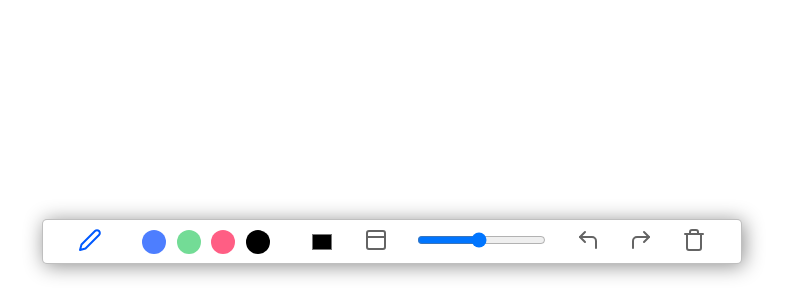
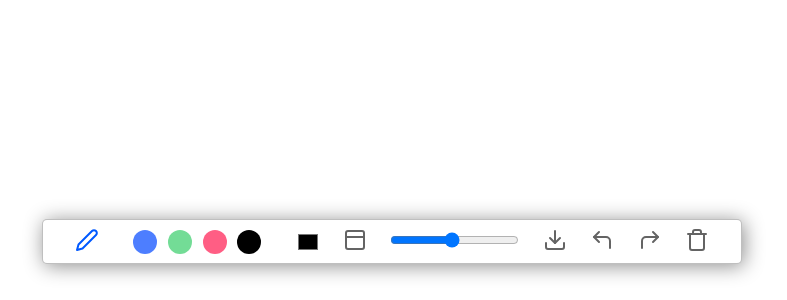
Before and after one commit to KND-Devsnest/slateboard, a plain HTML site: page public/index.html in a window 1280 px wide. Shown: the part 500-800 px from the top of the page, without its empty margins (248-1035 px from the left). Drawn offline with nearby package versions, Linux system fonts and the light colour scheme; no server answers.

Commit message:
Download Button

```diff
--- a/public/index.html
+++ b/public/index.html
@@ -66,6 +66,24 @@
           <input id="thickness" type="range" min="1" max="20" value="1" />
           <!-- <span class="tooltiptext">Tooltip text</span> -->
         </div>
+        <div id="erase" class="cta download tooltip" onclick="download()">
+          <svg
+            xmlns="http://www.w3.org/2000/svg"
+            width="24"
+            height="24"
+            viewBox="0 0 24 24"
+            fill="none"
+            stroke="currentColor"
+            stroke-width="2"
+            stroke-linecap="round"
+            stroke-linejoin="round"
+            class="feather feather-download"
+          >
+            <path d="M21 15v4a2 2 0 0 1-2 2H5a2 2 0 0 1-2-2v-4"></path>
+            <polyline points="7 10 12 15 17 10"></polyline>
+            <line x1="12" y1="15" x2="12" y2="3"></line>
+          </svg>
+        </div>
         <div class="cta undo tooltip" onclick="undoDraw()">
           <svg
             xmlns="http://www.w3.org/2000/svg"
@@ -132,6 +150,7 @@
     </div>
     <div class="toast"></div>
     <script src="https://cdn.socket.io/4.0.1/socket.io.min.js"></script>
+    <script src="./utils.js"></script>
     <script src="./main.js"></script>
   </body>
 </html>
--- a/public/main.js
+++ b/public/main.js
@@ -39,6 +39,10 @@ const colorPicker = document.getElementById("color-picker");
 
 canvas.height = window.innerHeight;
 canvas.width = window.innerWidth;
+
+ctx.fillStyle = "#fff";
+ctx.fillRect(0, 0, canvas.width, canvas.height);
+
 // const socket = io("http://localhost:3000");
 // socket.on("init", handleInit);
 penThickness.value = penSize;
```
